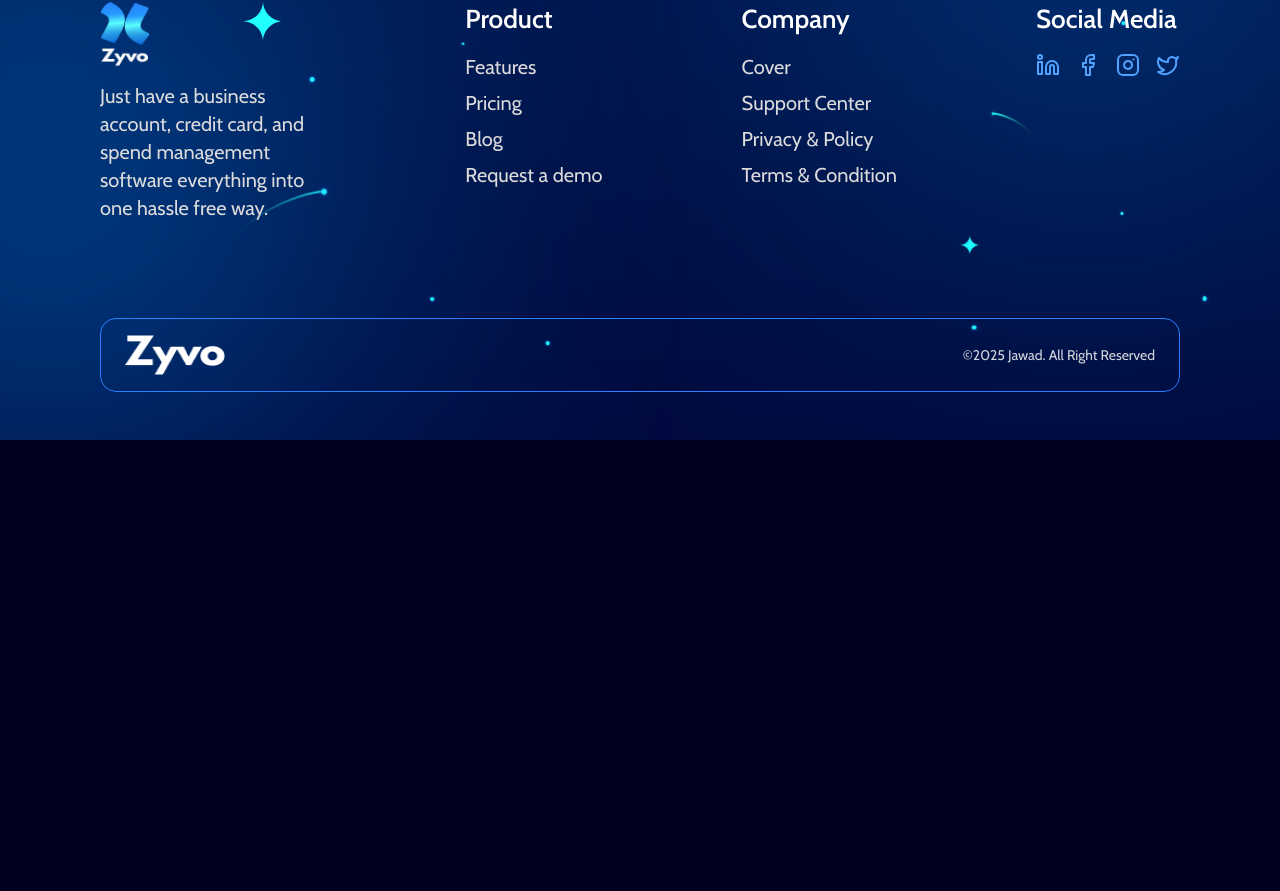
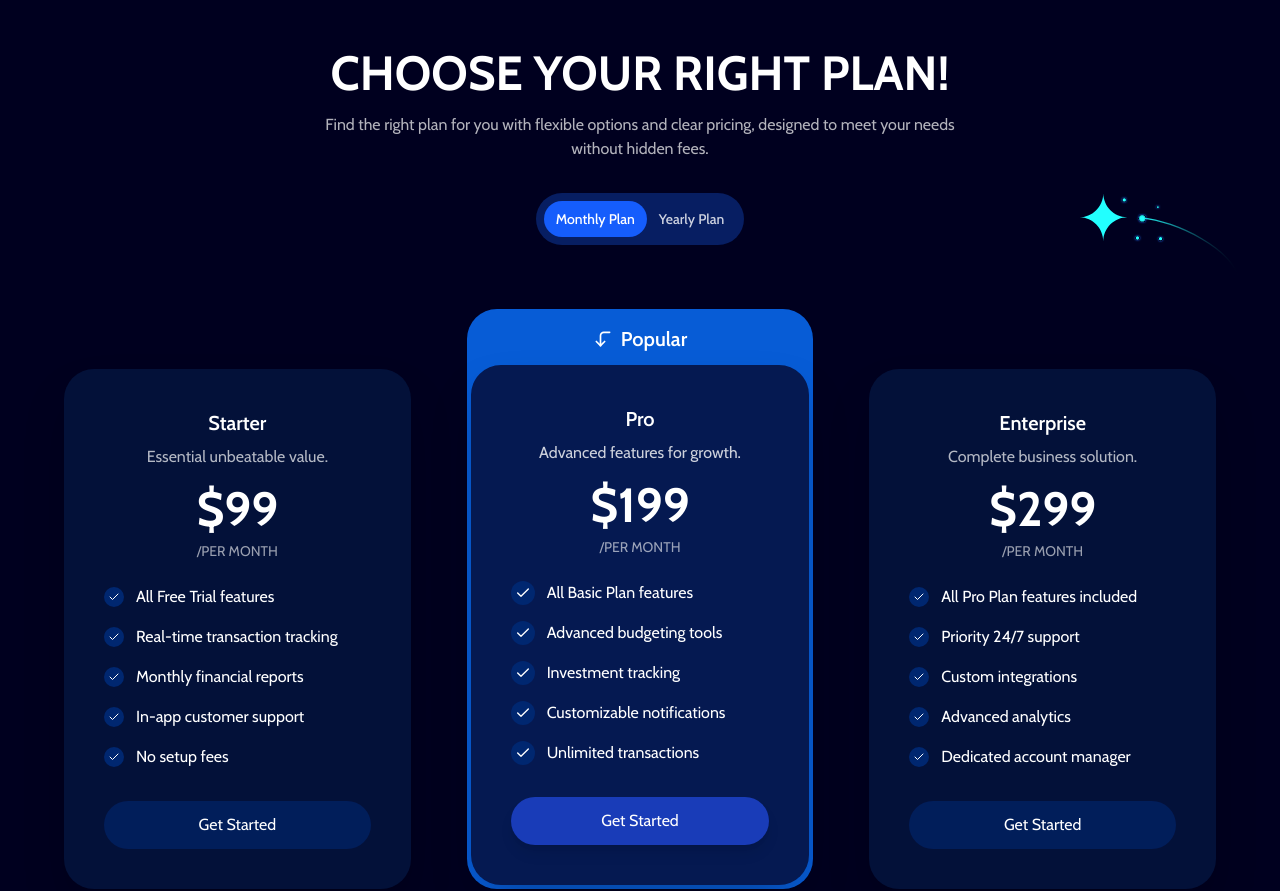
Before and after one commit to TamimOp/Fintech, a Next.js app: page / in a window 1280 px wide. Shown: the part 5464-6355 px from the top of the page. Before the commit the page ends 5904 px from the top, so only its background shows below. Built offline with nearby package versions, Linux system fonts and the light colour scheme.

Commit message:
Add Pricing component and integrate it into Home page

```diff
--- a/app/page.tsx
+++ b/app/page.tsx
@@ -3,6 +3,7 @@ import Hero from "@/components/Hero";
 import InfoOne from "@/components/InfoOne";
 import InfoThree from "@/components/InfoThree";
 import InfoTwo from "@/components/InfoTwo";
+import Pricing from "@/components/Pricing";
 
 export default function Home() {
   return (
@@ -12,6 +13,7 @@ export default function Home() {
       <InfoTwo />
       <InfoThree />
       <Expectation />
+      <Pricing />
     </main>
   );
 }
--- /dev/null
+++ b/components/Pricing.tsx
@@ -0,0 +1,157 @@
+"use client";
+
+import Image from "next/image";
+import { Check } from "lucide-react";
+import { CornerLeftDown } from "lucide-react";
+import { useState } from "react";
+
+export default function Pricing() {
+  const [selectedCard, setSelectedCard] = useState(1);
+
+  const plans = [
+    {
+      title: "Starter",
+      description: "Essential unbeatable value.",
+      price: "$99",
+      features: [
+        "All Free Trial features",
+        "Real-time transaction tracking",
+        "Monthly financial reports",
+        "In-app customer support",
+        "No setup fees",
+      ],
+    },
+    {
+      title: "Pro",
+      description: "Advanced features for growth.",
+      price: "$199",
+      features: [
+        "All Basic Plan features",
+        "Advanced budgeting tools",
+        "Investment tracking",
+        "Customizable notifications",
+        "Unlimited transactions",
+      ],
+    },
+    {
+      title: "Enterprise",
+      description: "Complete business solution.",
+      price: "$299",
+      features: [
+        "All Pro Plan features included",
+        "Priority 24/7 support",
+        "Custom integrations",
+        "Advanced analytics",
+        "Dedicated account manager",
+      ],
+    },
+  ];
+
+  return (
+    <section className="relative overflow-hidden py-24 px-4 md:px-8 text-white text-center">
+      {/* Subtract and Sparkle */}
+      <Image
+        src="/assets/Subtract.svg"
+        alt="Subtract"
+        width={49}
+        height={49}
+        className="absolute top-60 right-38"
+      />
+      <Image
+        src="/assets/InfoOneSparkle.svg"
+        alt="Sparkle"
+        width={120}
+        height={120}
+        className="absolute top-60 right-10"
+      />
+
+      {/* Heading */}
+      <h2 className="text-3xl md:text-5xl font-bold mb-4">
+        CHOOSE YOUR RIGHT PLAN!
+      </h2>
+      <p className="text-white/70 max-w-2xl mx-auto mb-8">
+        Find the right plan for you with flexible options and clear pricing,
+        designed to meet your needs without hidden fees.
+      </p>
+
+      {/* Toggle */}
+      <div className="inline-flex items-center justify-center bg-[#071e62] rounded-full p-2 mb-16">
+        <button className="px-3 py-2 text-sm font-medium rounded-full bg-blue-600 transition">
+          Monthly Plan
+        </button>
+        <button className="px-3 py-2 text-sm font-medium rounded-full text-white/80 hover:text-white transition">
+          Yearly Plan
+        </button>
+      </div>
+
+      {/* Cards */}
+      <div className="grid grid-cols-1 md:grid-cols-3 gap-14 max-w-6xl mx-auto items-end">
+        {plans.map((plan, index) => (
+          <div key={index} className="relative">
+            {selectedCard === index ? (
+              /* Selected Card with Blue Container */
+              <div className="bg-[#075CD6] rounded-[30px] pt-4 pb-1 px-1 relative">
+                <div className="flex items-center justify-center gap-2 mb-3">
+                  <CornerLeftDown className="w-5 h-5" />
+                  <h3 className="text-xl font-semibold">
+                    {index === 0
+                      ? "Best Value"
+                      : index === 1
+                      ? "Popular"
+                      : "Premium"}
+                  </h3>
+                </div>
+                <div
+                  className="bg-[#051951] rounded-[30px] p-10 flex flex-col items-center shadow-2xl cursor-pointer"
+                  onClick={() => setSelectedCard(index)}
+                >
+                  <h3 className="text-xl font-semibold mb-2">{plan.title}</h3>
+                  <p className="mb-4 text-white/80">{plan.description}</p>
+                  <div className="text-5xl font-bold mb-2">{plan.price}</div>
+                  <span className="text-sm mb-6 text-white/60">/PER MONTH</span>
+                  <ul className="space-y-4 mb-8 text-left w-full">
+                    {plan.features.map((item, i) => (
+                      <li key={i} className="flex items-center gap-3">
+                        <div className="bg-[#002770] rounded-full p-1">
+                          <Check className="text-white w-4 h-4" />
+                        </div>
+                        <span>{item}</span>
+                      </li>
+                    ))}
+                  </ul>
+                  <button className="w-full bg-blue-800 rounded-full py-3 hover:scale-105 transition shadow-lg">
+                    Get Started
+                  </button>
+                </div>
+              </div>
+            ) : (
+              /* Regular Card */
+              <div
+                className="bg-[#082E6461] rounded-[30px] p-10 flex flex-col items-center shadow-2xl cursor-pointer"
+                onClick={() => setSelectedCard(index)}
+              >
+                <h3 className="text-xl font-semibold mb-2">{plan.title}</h3>
+                <p className="mb-4 text-white/70">{plan.description}</p>
+                <div className="text-5xl font-bold mb-2">{plan.price}</div>
+                <span className="text-sm mb-6 text-white/60">/PER MONTH</span>
+                <ul className="space-y-4 mb-8 text-left w-full">
+                  {plan.features.map((item, i) => (
+                    <li key={i} className="flex items-center gap-3">
+                      <div className="bg-[#002770] rounded-full p-1">
+                        <Check className="text-white w-3 h-3" />
+                      </div>
+                      <span>{item}</span>
+                    </li>
+                  ))}
+                </ul>
+                <button className="w-full bg-[#0027709C] rounded-full py-3 hover:scale-105 transition">
+                  Get Started
+                </button>
+              </div>
+            )}
+          </div>
+        ))}
+      </div>
+    </section>
+  );
+}
```
